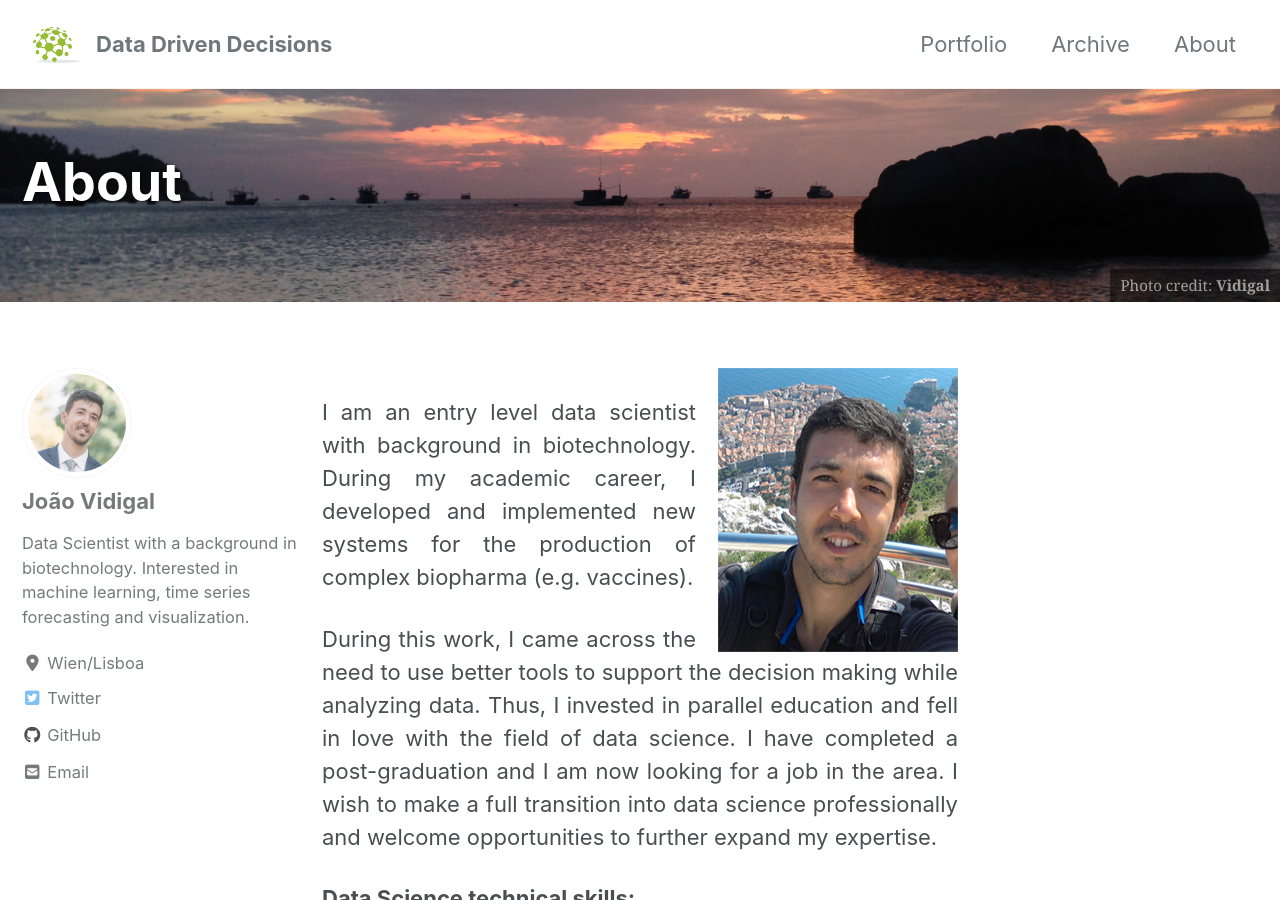
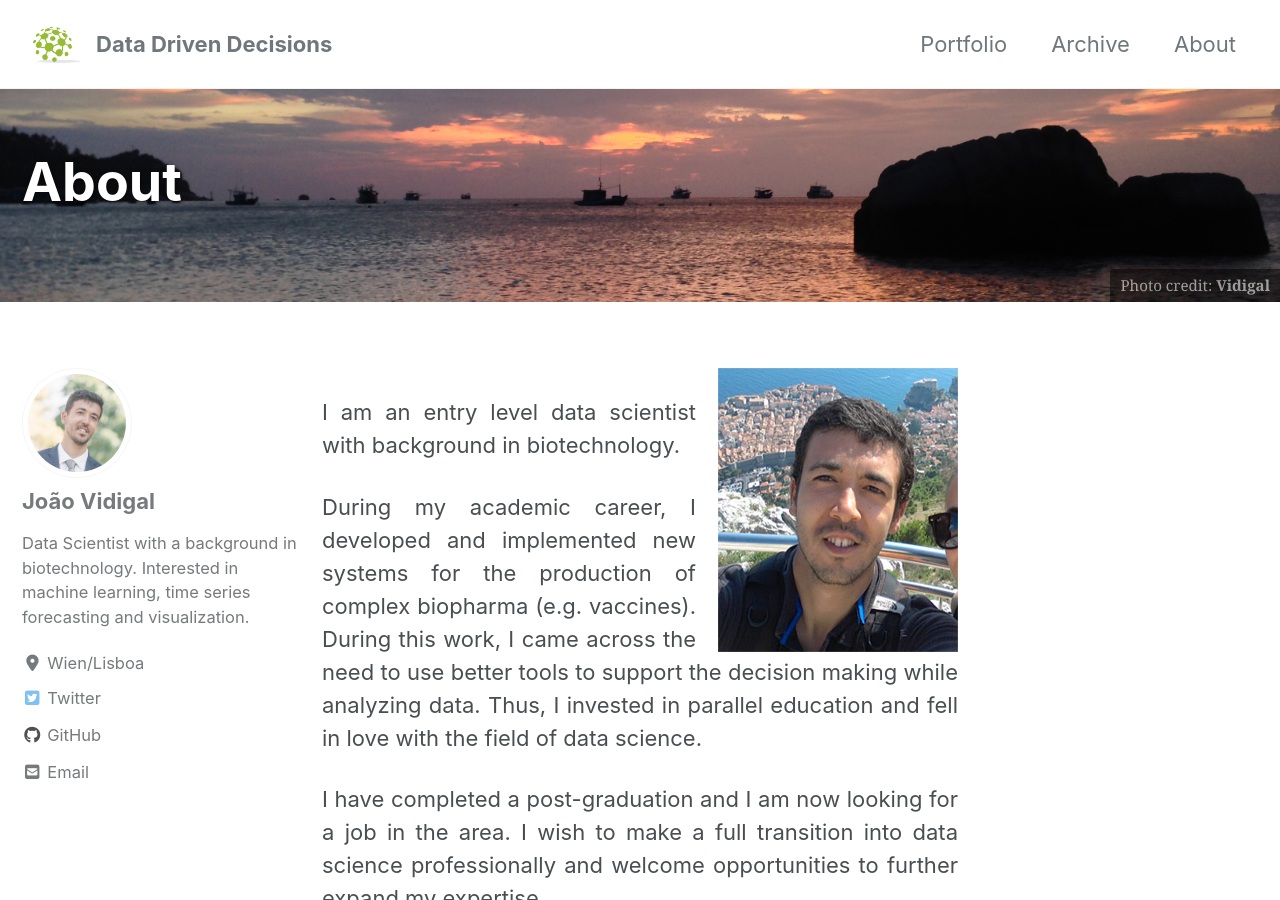
Before and after one commit to vidigaljoao/vidigaljoao.github.io, a Jekyll site: the page built from _pages/about.md, in a window 1280 px wide and 900 px high. Built offline with Jekyll 4.4.1, drawn with Linux system fonts in a browser that asks for light colours; cached includes are drawn as plain includes; nearby versions of some CDN libraries.

Commit message:
change layout

```diff
--- a/_pages/about.md
+++ b/_pages/about.md
@@ -7,10 +7,12 @@ header:
 excerpt: #"All about me."
 ---
 ![JV in Dubrovnik]({{ site.url }}{{ site.baseurl }}/images/jv_dub.jpg){: .align-right}
-<p style='text-align: justify;'> I am an entry level data scientist with background in biotechnology.
-During my academic career, I developed and implemented new systems for the production of complex biopharma (e.g. vaccines). </p>
+<p style='text-align: justify;'> I am an entry level data scientist with background in biotechnology. </p>
 
-<p style='text-align: justify;'>During this work, I came across the need to use better tools to support the decision making while analyzing data. Thus, I invested in parallel education and fell in love with the field of data science. I have completed a post-graduation and I am now looking for a job in the area. I wish to make a full transition into data science professionally and welcome opportunities to further expand my expertise.</p>
+<p style='text-align: justify;'>During my academic career, I developed and implemented new systems for the production of complex biopharma (e.g. vaccines).
+During this work, I came across the need to use better tools to support the decision making while analyzing data. Thus, I invested in parallel education and fell in love with the field of data science. </p>
+
+<p style='text-align: justify;'>I have completed a post-graduation and I am now looking for a job in the area. I wish to make a full transition into data science professionally and welcome opportunities to further expand my expertise.</p>
 
 **Data Science technical skills:**
 * <p style='text-align: justify;'> Database technology, data processing technologies and data mining skills enable me to explore the concepts of data warehousing and database management systems, extraction, transformation, and loading of data (ETL), as well as the use of analytical processing techniques and data mining to support decision making. Coverage of classic machine learning topics.</p>
```
Also changed, not shown: _posts/2019-09-10-pyviz.md (+2 -2 lines).
